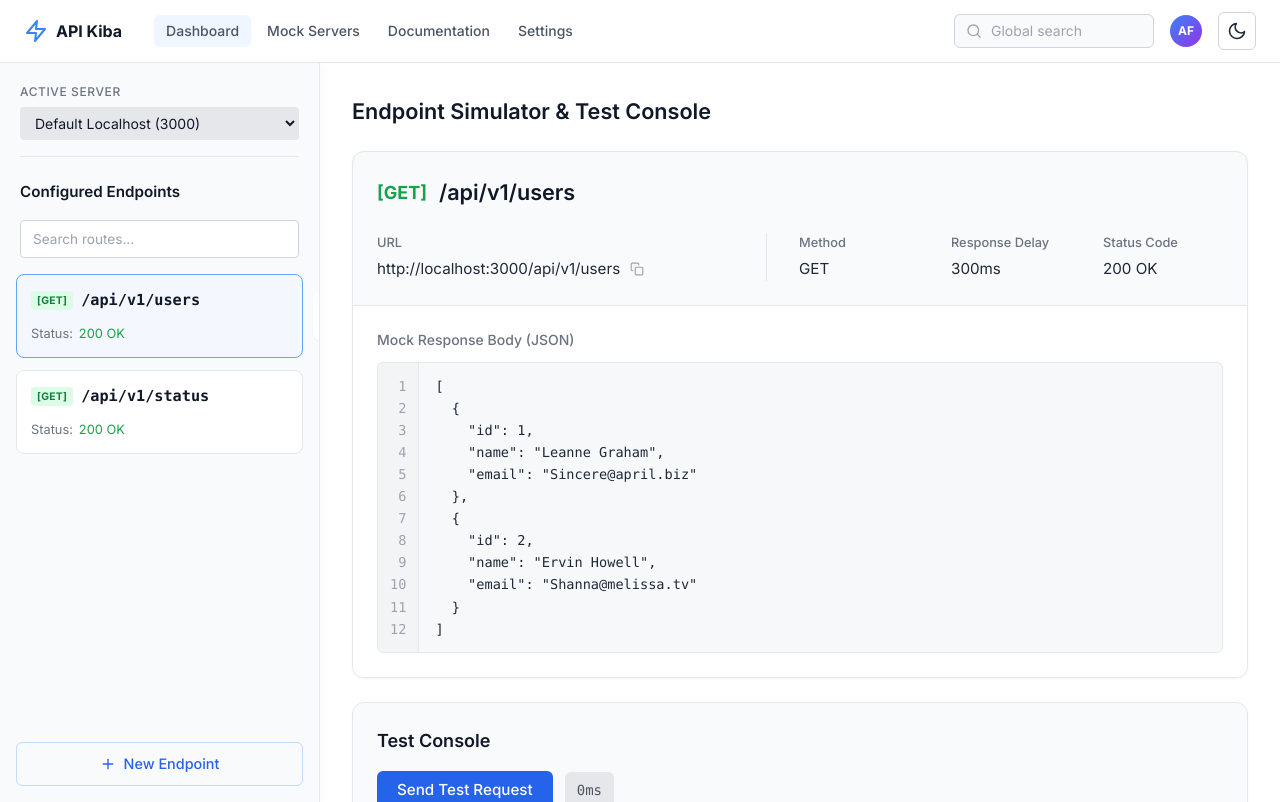
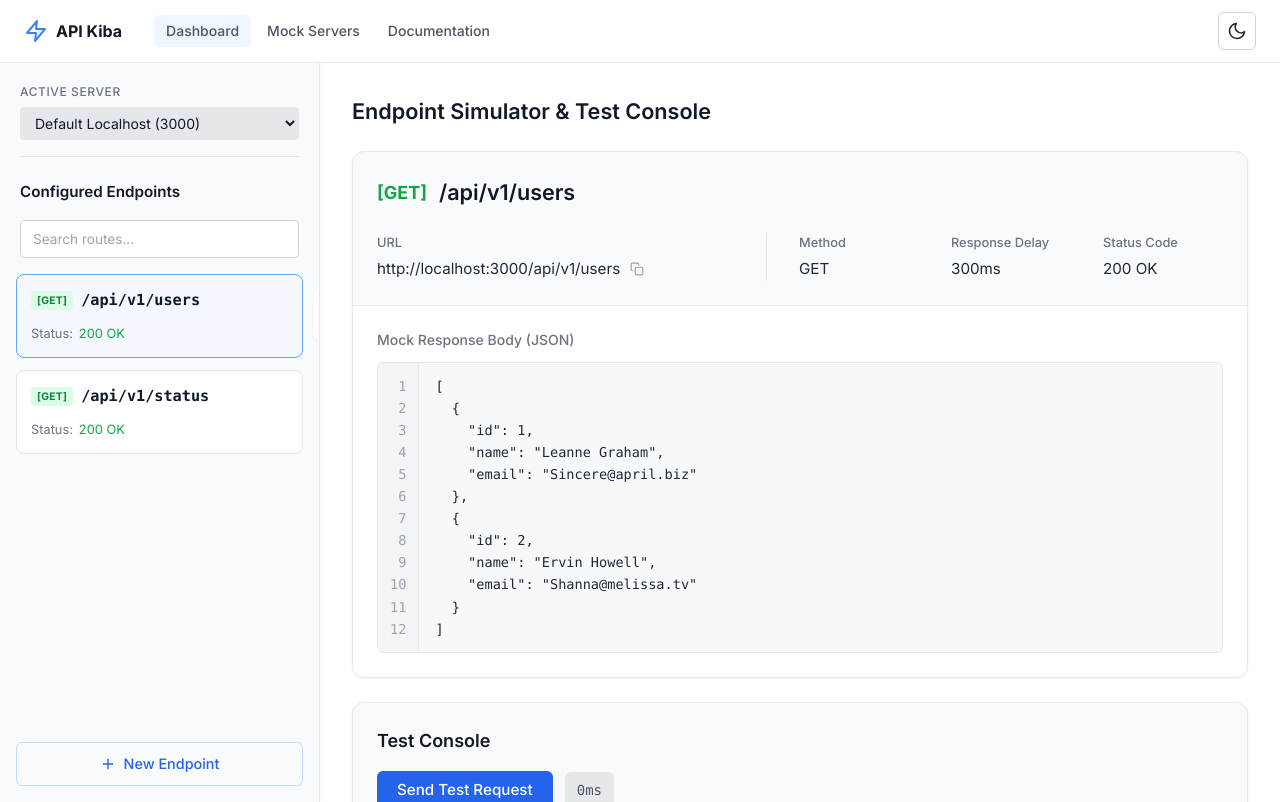
Before and after one commit to jeetsingh008/tenant-flow, an Angular app: page / in a window 1280 px wide. Built offline with nearby package versions, Linux system fonts and the light colour scheme.

Commit message:
remove settings and profile page

```diff
--- a/src/app/app.html
+++ b/src/app/app.html
@@ -17,26 +17,11 @@
         <a routerLink="/" routerLinkActive="text-blue-600 dark:text-blue-400 bg-blue-50 dark:bg-blue-500/10" [routerLinkActiveOptions]="{exact: true}" class="px-3 py-1.5 rounded-md text-sm font-medium text-gray-600 dark:text-[#8b949e] hover:text-gray-900 dark:hover:text-white hover:bg-gray-100 dark:hover:bg-[#1e2533] transition-colors duration-150 no-underline">Dashboard</a>
         <a routerLink="/mock-servers" routerLinkActive="text-blue-600 dark:text-blue-400 bg-blue-50 dark:bg-blue-500/10" class="px-3 py-1.5 rounded-md text-sm font-medium text-gray-600 dark:text-[#8b949e] hover:text-gray-900 dark:hover:text-white hover:bg-gray-100 dark:hover:bg-[#1e2533] transition-colors duration-150 no-underline">Mock Servers</a>
         <a routerLink="/documentation" routerLinkActive="text-blue-600 dark:text-blue-400 bg-blue-50 dark:bg-blue-500/10" class="px-3 py-1.5 rounded-md text-sm font-medium text-gray-600 dark:text-[#8b949e] hover:text-gray-900 dark:hover:text-white hover:bg-gray-100 dark:hover:bg-[#1e2533] transition-colors duration-150 no-underline">Documentation</a>
-        <a routerLink="/settings" routerLinkActive="text-blue-600 dark:text-blue-400 bg-blue-50 dark:bg-blue-500/10" class="px-3 py-1.5 rounded-md text-sm font-medium text-gray-600 dark:text-[#8b949e] hover:text-gray-900 dark:hover:text-white hover:bg-gray-100 dark:hover:bg-[#1e2533] transition-colors duration-150 no-underline">Settings</a>
       </div>
     </div>
 
-    <!-- Right: Search + Avatar + Theme -->
+    <!-- Right: Theme -->
     <div class="flex items-center gap-4">
-      <div class="relative">
-        <svg xmlns="http://www.w3.org/2000/svg" width="16" height="16" viewBox="0 0 24 24" fill="none" stroke="currentColor" stroke-width="2" stroke-linecap="round" stroke-linejoin="round" class="absolute left-3 top-1/2 -translate-y-1/2 text-gray-400 dark:text-[#484f58] transition-colors duration-200">
-          <circle cx="11" cy="11" r="8"></circle><line x1="21" y1="21" x2="16.65" y2="16.65"></line>
-        </svg>
-        <input
-          type="text"
-          [ngModel]="globalSearch()"
-          (ngModelChange)="globalSearch.set($event)"
-          placeholder="Global search"
-          class="pl-9 pr-4 py-1.5 rounded-md border border-gray-300 dark:border-[#30363d] bg-gray-50 dark:bg-[#0d1117] text-gray-900 dark:text-[#ededed] text-sm w-[200px] outline-none transition-colors duration-200 focus:border-blue-400 dark:focus:border-blue-500 placeholder:text-gray-400 dark:placeholder:text-[#484f58]"
-        />
-      </div>
-      <!-- Avatar placeholder -->
-      <div class="w-8 h-8 rounded-full bg-gradient-to-br from-blue-500 to-purple-600 flex items-center justify-center text-white text-xs font-bold shrink-0">AF</div>
       <app-theme-toggle></app-theme-toggle>
     </div>
   </nav>
--- a/src/app/app.ts
+++ b/src/app/app.ts
@@ -2,15 +2,13 @@ import { Component, signal } from '@angular/core';
 import { RouterOutlet, RouterLink, RouterLinkActive } from '@angular/router';
 import { Toast } from './components/toast/toast';
 import { ThemeToggle } from './components/theme-toggle/theme-toggle';
-import { FormsModule } from '@angular/forms';
 
 @Component({
   selector: 'app-root',
-  imports: [RouterOutlet, RouterLink, RouterLinkActive, Toast, ThemeToggle, FormsModule],
+  imports: [RouterOutlet, RouterLink, RouterLinkActive, Toast, ThemeToggle],
   templateUrl: './app.html',
   styleUrl: './app.css'
 })
 export class App {
   protected readonly title = signal('API Kiba');
-  globalSearch = signal('');
 }
```
